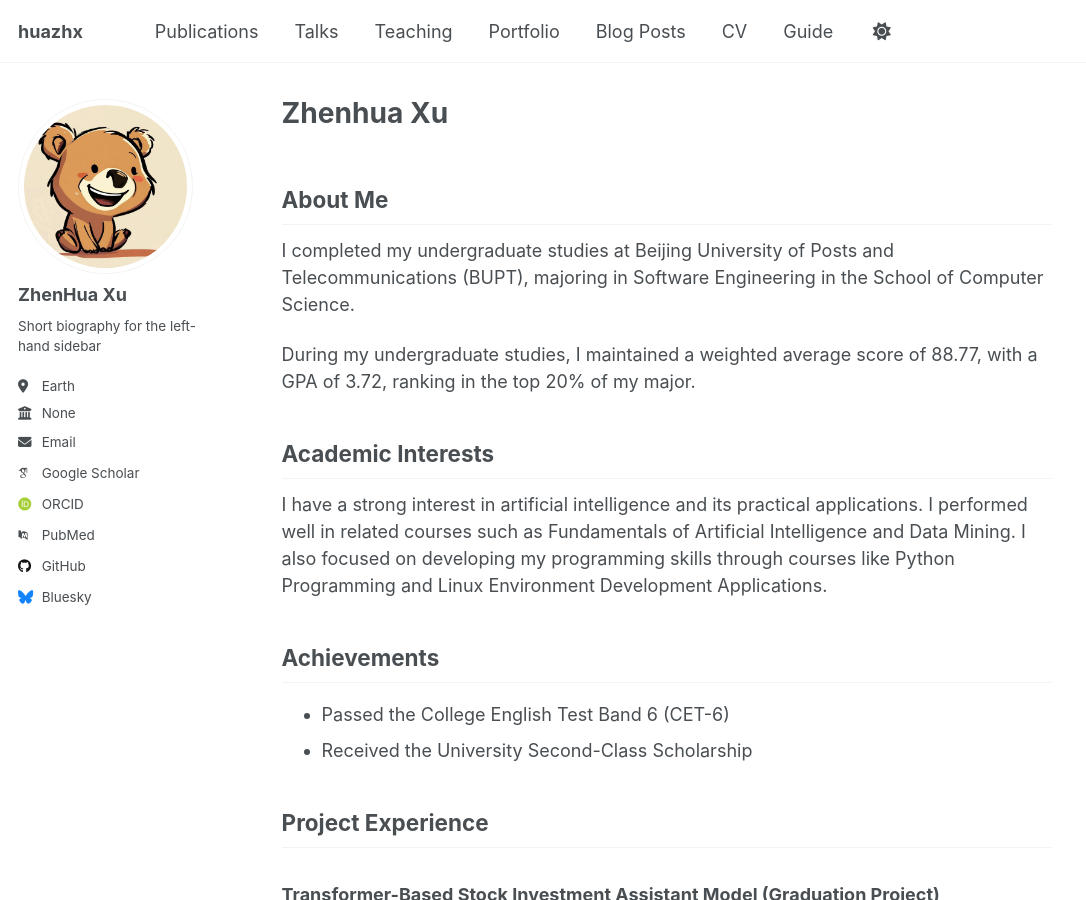
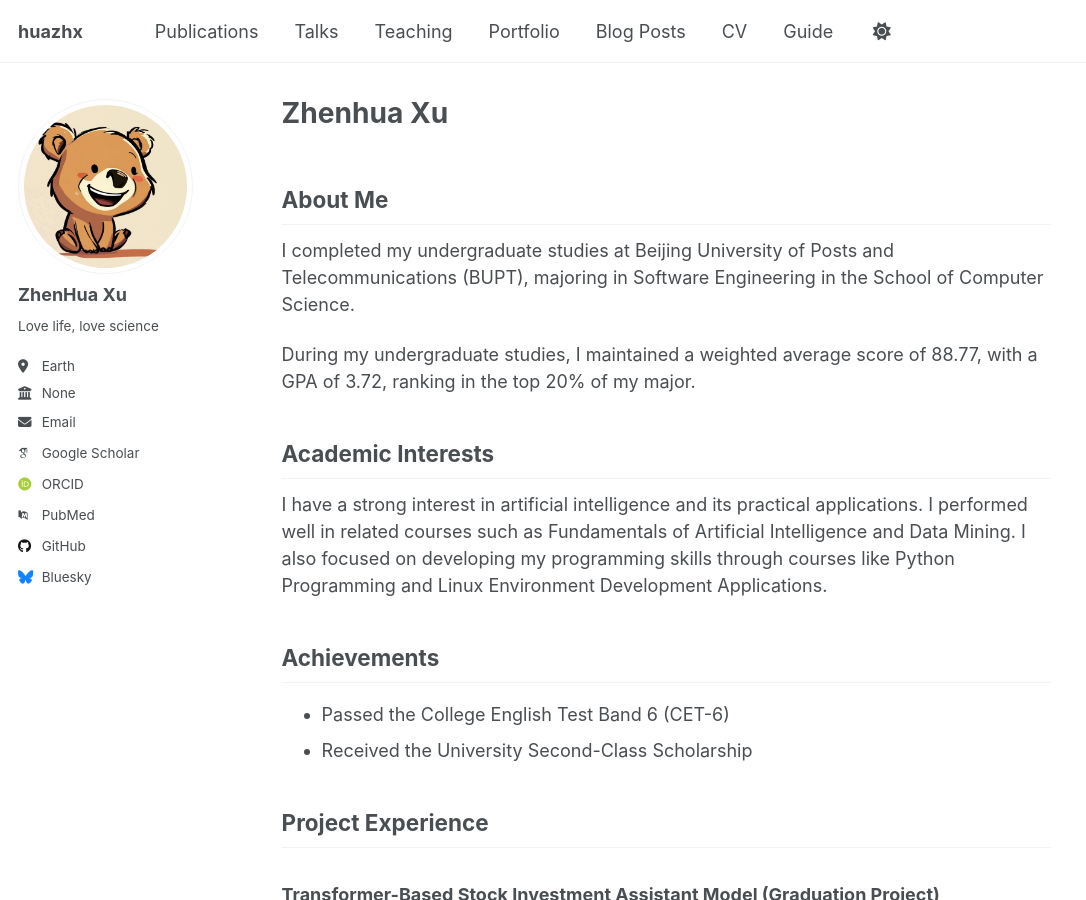
Before and after one commit to huazhx/huazhx.github.io, a Jekyll site: the page built from _pages/about.md, in a window 1280 px wide and 900 px high. Shown: the whole window, without its empty margins (0-1086 px from the left). Built offline with Jekyll 4.4.1, drawn with Linux system fonts in a browser that asks for light colours; some web fonts are replaced.

Commit message:
Update about and cv pages

```diff
--- a/_config.yml
+++ b/_config.yml
@@ -25,7 +25,7 @@ author:
   avatar           : "profile.png"
   name             : "ZhenHua Xu"
   pronouns         : # example: "she/her"
-  bio              : "Short biography for the left-hand sidebar"
+  bio              : "Love life, love science"
   location         : "Earth"
   employer         : "None"
   uri              : # URL
```
Also changed, not shown: 1 other file.
